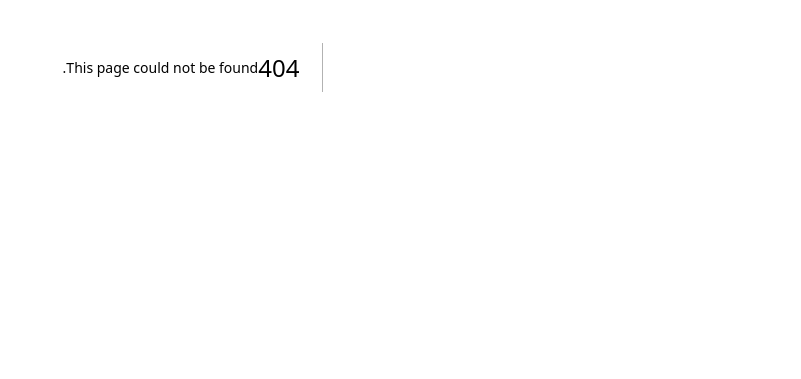
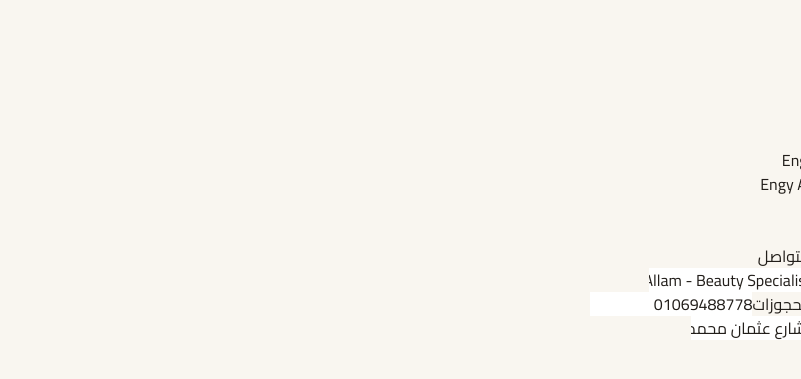
Before and after one commit to Anas-M-badr2030/engy-ahmed-allam-platform, a Next.js app: page /admin/settings in a window 1280 px wide. Before the commit this address had no page. Shown: the part 333-712 px from the top of the page, without its empty margins (479-1280 px from the left). Built offline with nearby package versions, Linux system fonts and the light colour scheme.

Commit message:
Create page.tsx

```diff
--- /dev/null
+++ b/app/admin/settings/page.tsx
@@ -0,0 +1,24 @@
+import React from 'react';
+
+export default function AdminSettingsPage() {
+  return (
+    <div className="bg-white rounded-2xl p-6 shadow-sm border border-[#E8DFD1] max-w-2xl space-y-4">
+      <h1 className="text-xl font-bold">إعدادات المنصة وبيانات التواصل</h1>
+      <div>
+        <label className="block text-xs font-bold mb-1">اسم الأخصائية / العيادة</label>
+        <input type="text" defaultValue="Engy Ahmed Allam - Beauty Specialist" className="w-full px-4 py-2.5 rounded-xl border text-sm" />
+      </div>
+      <div>
+        <label className="block text-xs font-bold mb-1">رقم الواتساب لاستقبال الحجوزات</label>
+        <input type="text" defaultValue="01069488778" className="w-full px-4 py-2.5 rounded-xl border text-sm" />
+      </div>
+      <div>
+        <label className="block text-xs font-bold mb-1">العنوان بالتفصيل</label>
+        <input type="text" defaultValue="طنطا - شارع عثمان محمد من ميدان الساعة - برج الفيروز" className="w-full px-4 py-2.5 rounded-xl border text-sm" />
+      </div>
+      <button className="bg-[#C8A97E] text-[#181512] font-bold px-6 py-2.5 rounded-xl text-sm">
+        حفظ الإعدادات
+      </button>
+    </div>
+  );
+}
```
